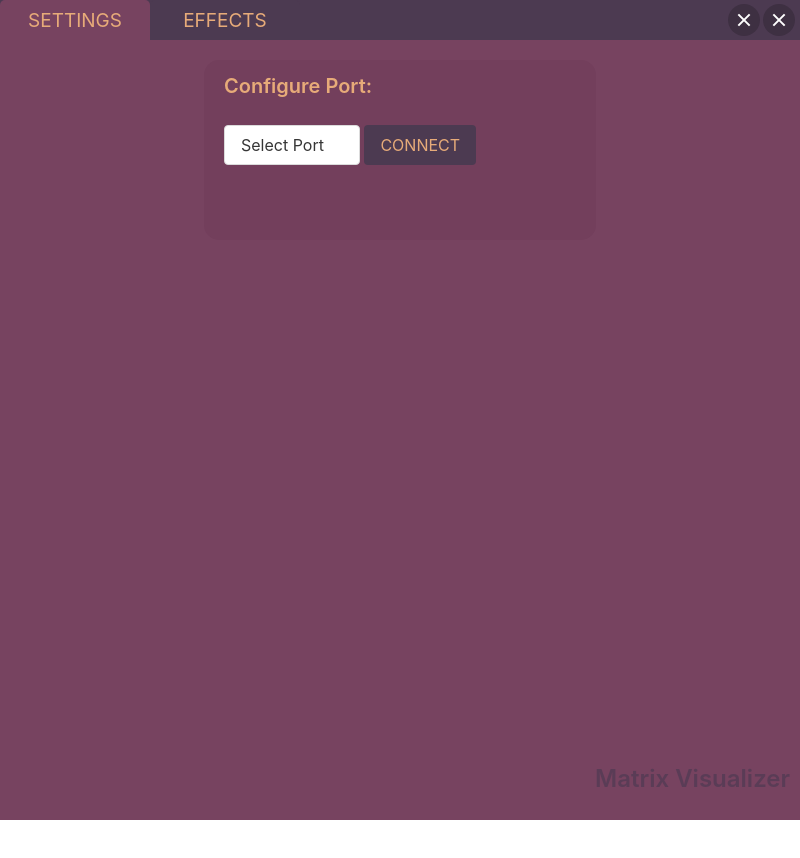
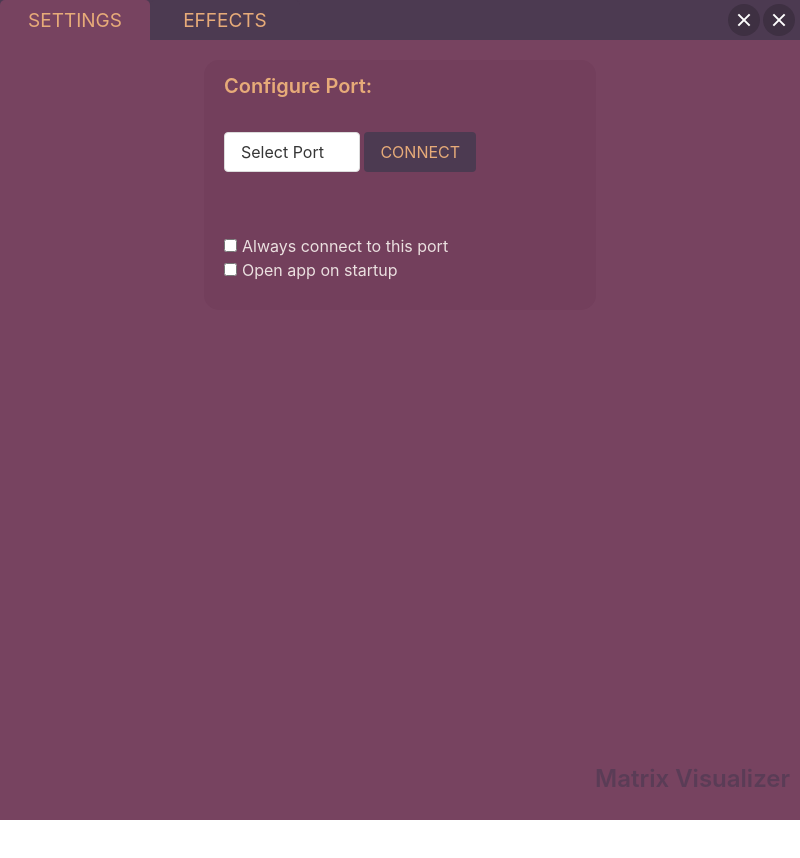
Before and after one commit to unusual-bytes/matrix-audio-visualizer, an Electron app: page src/index.html in a window 800 px wide. Drawn offline with nearby package versions, Linux system fonts and the light colour scheme; no server answers.

Commit message:
Add more settings to settings tab Frontend

```diff
--- a/src/index.css
+++ b/src/index.css
@@ -56,6 +56,24 @@ nav {
   color: #4c3a51a9;
 }
 
+#checkboxes-div {
+  position: relative;
+  top: 35%;
+  margin-left: 20px;
+  width: 100%;
+  color: #ebe0e0;
+}
+
+#always-connect-checkbox-div,
+#on-startup-checkbox-div {
+  position: relative;
+}
+
+#always-connect-label,
+#on-startup-label {
+  margin-left: 5px;
+}
+
 #settings-page-button,
 #effects-page-button,
 #fxBuilder-page-button {
@@ -112,7 +130,8 @@ nav {
   margin-top: 20px;
 }
 
-#effects-div {
+#effects-div,
+#configure-port-div {
   height: 250px;
 }
 
--- a/src/index.html
+++ b/src/index.html
@@ -54,6 +54,10 @@
             </div>
           </div>
           <button id="connect-button" class="button is-primary">CONNECT</button>
+        </div>
+        <div id="checkboxes-div">
+          <div id="always-connect-checkbox-div"><input type="checkbox" id="always-connect-checkbox" name="always-connect-checkbox"><label for="always-connect-checkbox" id="always-connect-label">Always connect to this port</label></input></div>
+          <div id="on-startup-checkbox-div"><input type="checkbox" id="on-startup-checkbox" name="on-startup-checkbox"><label for="on-startup-checkbox" id="on-startup-label">Open app on startup</label></input></div>
         </div>
       </div>
       <!-- <div id="port-status-div">
```
Also changed, not shown: 1 other file.
